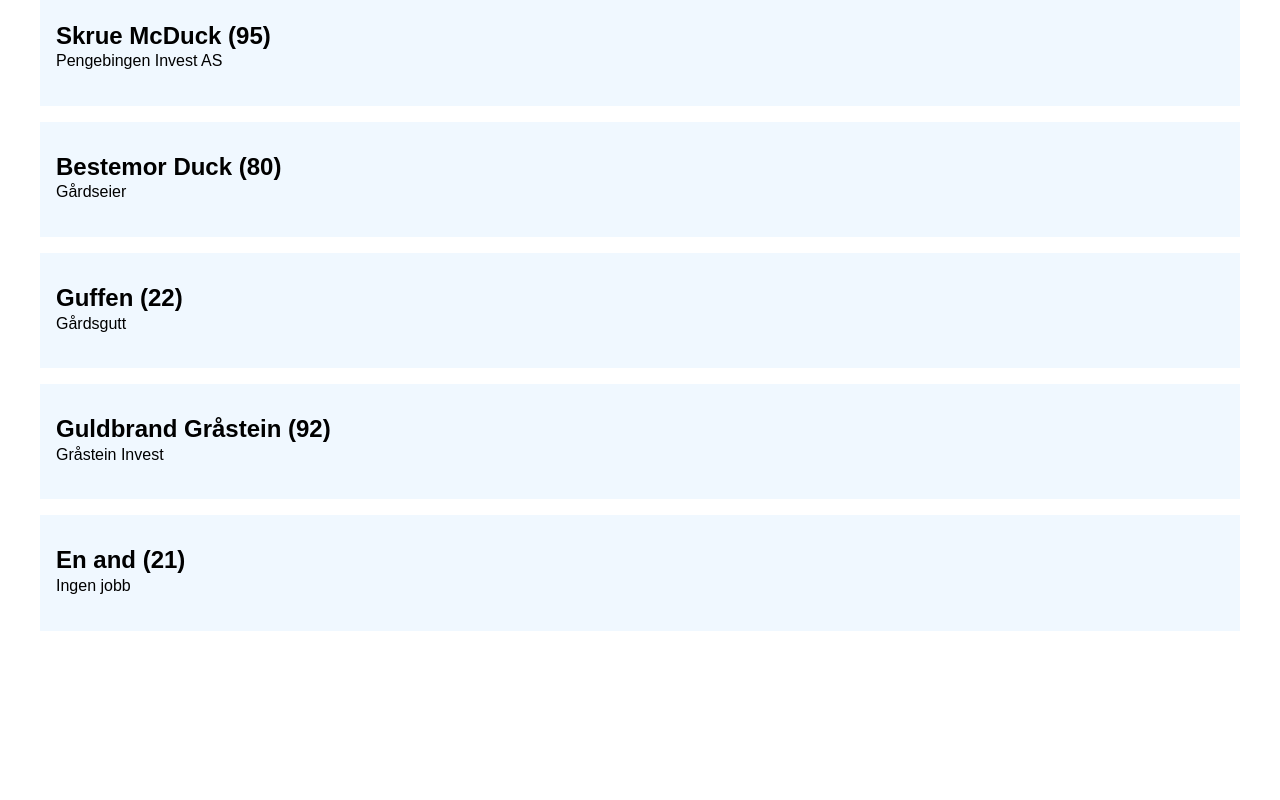
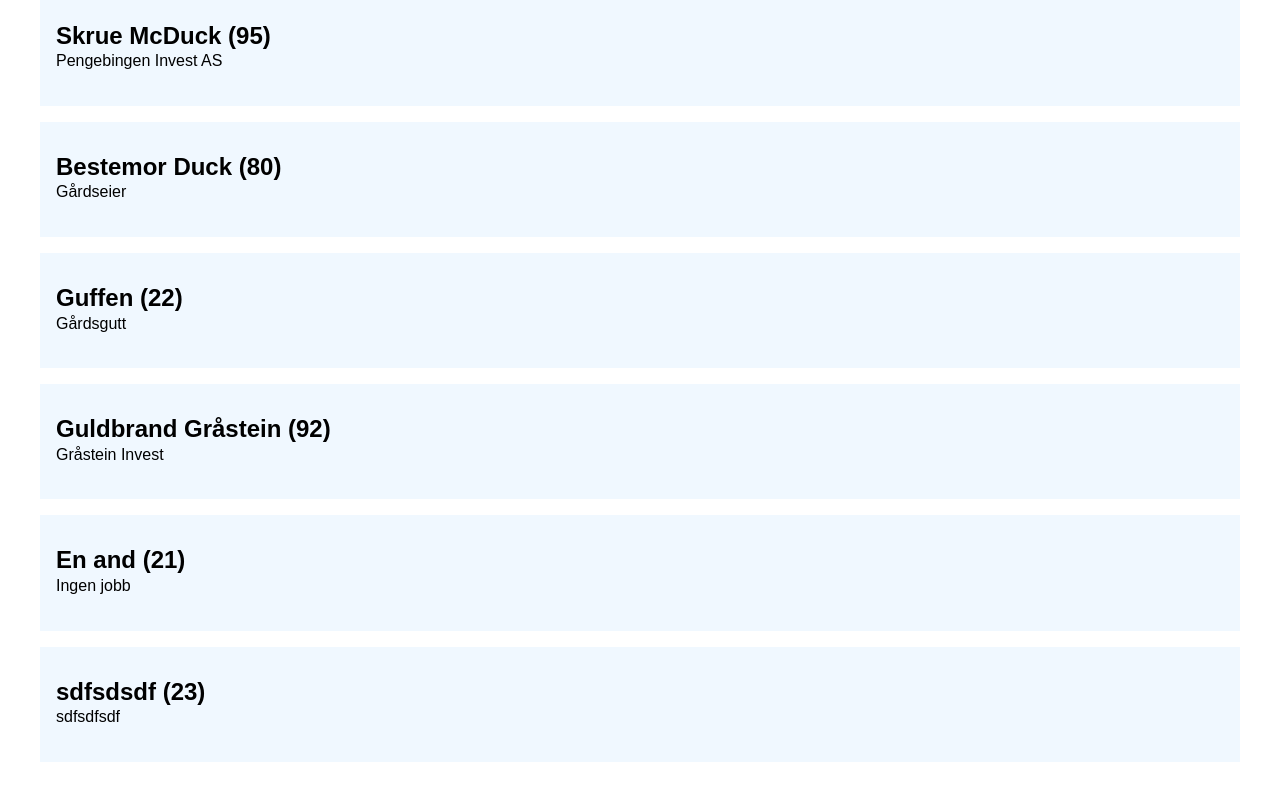
Before and after one commit to stianmorsund/angular-fagkveld, an Angular app: page / in a window 1280 px wide. Shown: the part 640-1440 px from the top of the page. Before the commit the page ends 1391 px from the top, so only its background shows below. Built offline with nearby package versions, Linux system fonts and the light colour scheme; data requests are answered from the project's data file.

Commit message:
fix(refresh bug): move citizens out of project

```diff
--- a/src/assets/citizens.json
+++ b/dummy-data/citizens.json
@@ -41,6 +41,12 @@
       "job": "Ingen jobb",
       "age": "21",
       "id": 7
+    },
+    {
+      "name": "sdfsdsdf",
+      "job": "sdfsdfsdf",
+      "age": "23",
+      "id": 8
     }
   ]
 }
--- a/package.json
+++ b/package.json
@@ -5,7 +5,7 @@
   "scripts": {
     "ng": "ng",
     "start": "concurrently \"npm run json-server\" \"ng serve\"",
-    "json-server": "json-server --watch src/assets/citizens.json",
+    "json-server": "json-server --watch dummy-data/citizens.json",
     "build": "ng build --prod",
     "test": "ng test",
     "lint": "ng lint",
--- a/src/app/citizens/citizen-add/citizen-add.component.ts
+++ b/src/app/citizens/citizen-add/citizen-add.component.ts
@@ -53,7 +53,7 @@ export class CitizenAddComponent implements OnInit {
                 job: this.model.job,
                 age: this.model.age
             };
-            this.citizenService.addCitizen(newCitizen);
+            this.citizenService.addCitizen(newCitizen).subscribe();
             this.citizenForm.reset();
             this.toggleForm();
         }
```
